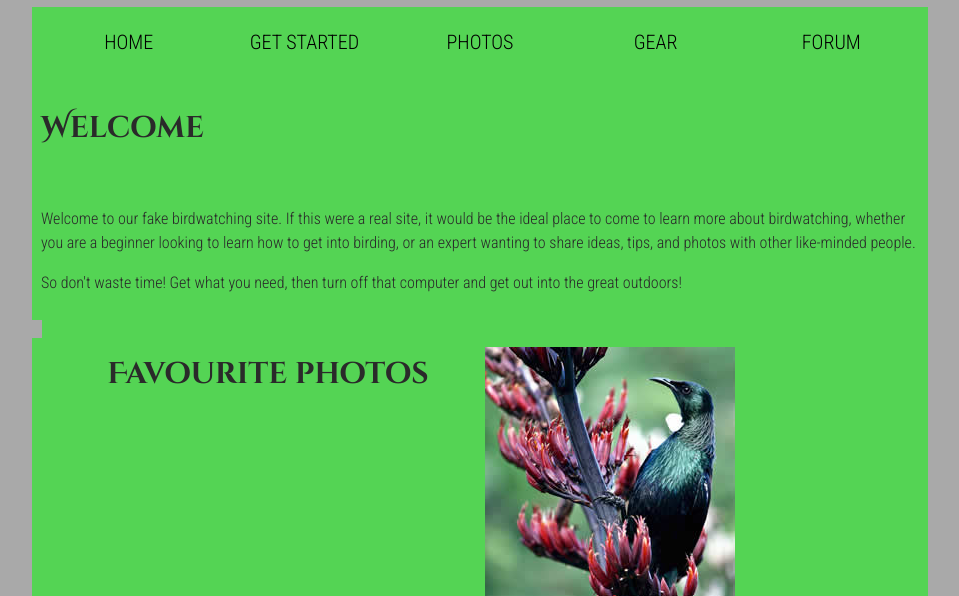
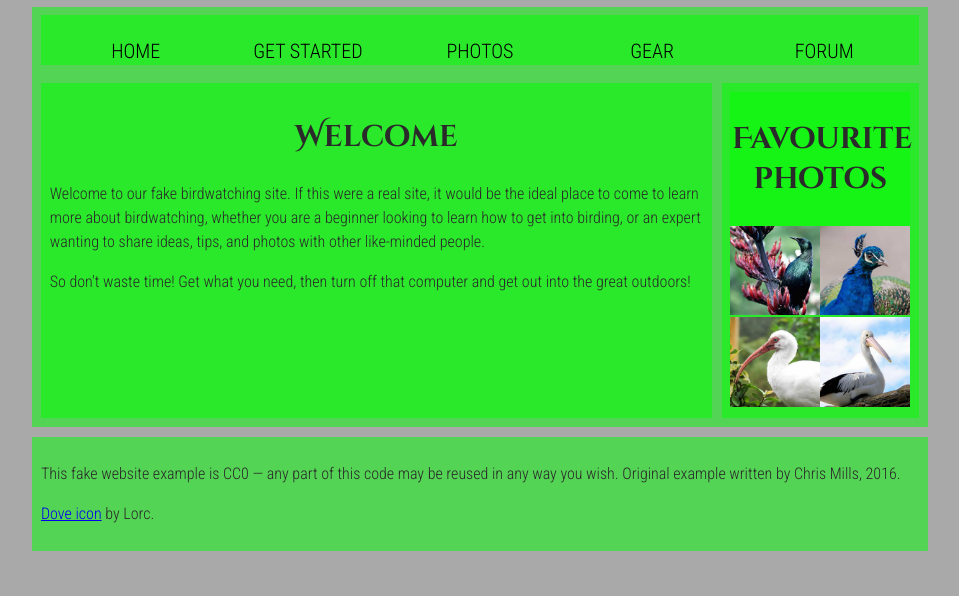
Before and after one commit to chris-melo/grade-09-unit-1, a plain HTML site: page project2/index.html in a window 1280 px wide. Shown: the part 129-725 px from the top of the page, without its empty margins (160-1119 px from the left). Drawn offline with Linux system fonts and the light colour scheme.

Commit message:
Finished Project 2

```diff
--- a/project2/index.html
+++ b/project2/index.html
@@ -14,8 +14,8 @@
 
       <header><h1>Birdwatching</h1>
       <img src="dove.png" alt="a simple dove logo"></header>
-
         <nav>
+          <section>
       <ul>
         <li><span>Home</span></li>
         <li><a href="#">Get started</a></li>
@@ -24,26 +24,29 @@
         <li><a href="#">Forum</a></li>
       </ul>
         </nav>
+          </section>
         <main>
+            <section>
       <h2>Welcome</h2>
-        </main>
-        <article>
+
       <p>Welcome to our fake birdwatching site. If this were a real site, it would be the ideal place to come to learn more about birdwatching, whether you are a beginner looking to learn how to get into birding, or an expert wanting to share ideas, tips, and photos with other like-minded people.</p>
 
       <p>So don't waste time! Get what you need, then turn off that computer and get out into the great outdoors!</p>
-        </article>
-        <aside><a>
+
+            </section>
+        <aside><section>
       <h2>Favourite photos</h2>
-        </aside></a>
-        <section>
-      <a href="favorite-1.jpg"><img src="favorite-1_th.jpg" alt="Small black bird, black claws, long black slender beak, links to larger version of the image"></a>
+        </section>
+
+      <a href="favorite-1.jpg"><img src="favorite-1_th.jpg" alt="Small black bird, black claws, long black slender beak, links to larger version of the image">
       <a href="favorite-2.jpg"><img src="favorite-2_th.jpg" alt="Top half of a pretty bird with bright blue plumage on neck, light colored beak, blue headdress, links to larger version of the image"></a>
       <a href="favorite-3.jpg"><img src="favorite-3_th.jpg" alt="Top half of a large bird with white plumage, very long curved narrow light colored break, links to larger version of the image"></a>
       <a href="favorite-4.jpg"><img src="favorite-4_th.jpg" alt="Large bird, mostly white plumage with black plumage on back and rear, long straight white beak, links to larger version of the image"></a>
-        </section>
+        </aside>
+        </main>
+<footer>
+      <p>This fake website example is CC0 — any part of this code may be reused in any way you wish. Original example written by Chris Mills, 2016.</p>
 
-      <p>This fake website example is CC0 — any part of this code may be reused in any way you wish. Original example written by Chris Mills, 2016.</p>
-<footer>
       <p><a href="http://game-icons.net/lorc/originals/dove.html">Dove icon</a> by Lorc.</p>
 </footer>
   </body>
```
